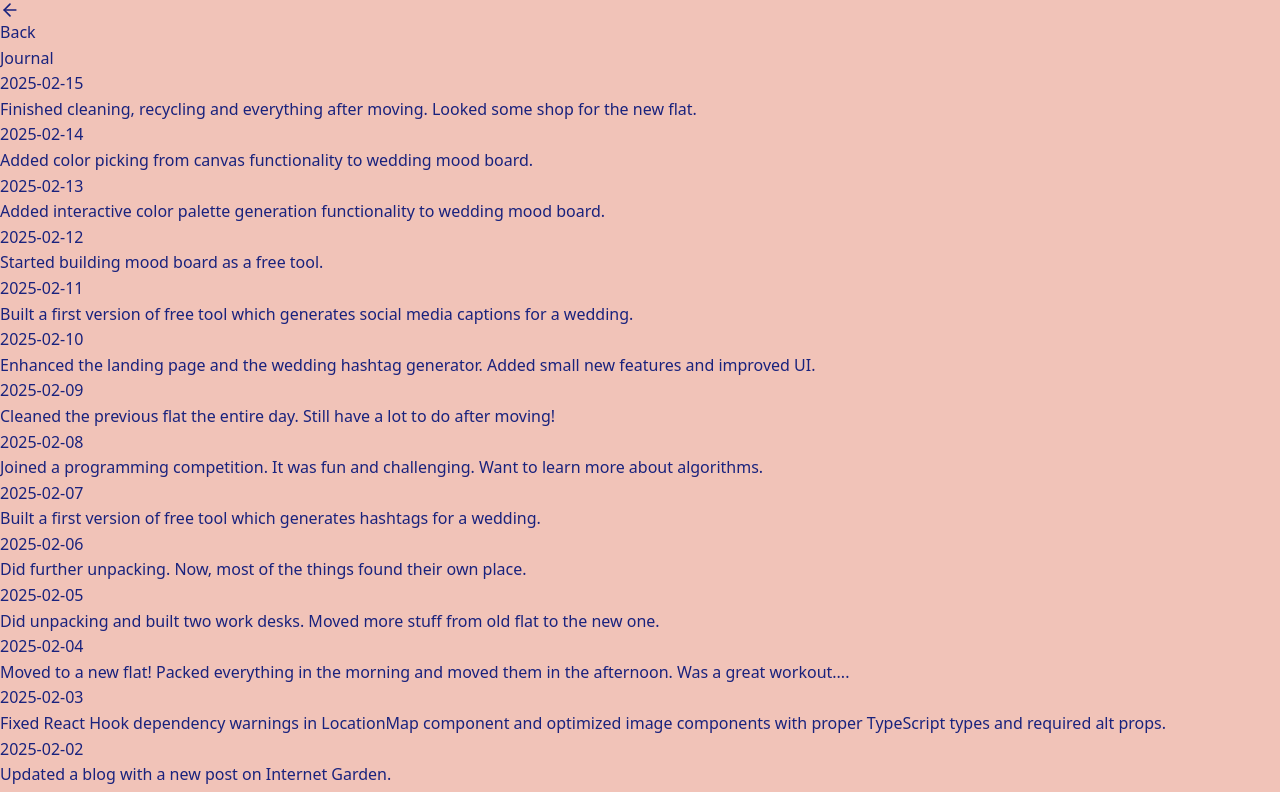
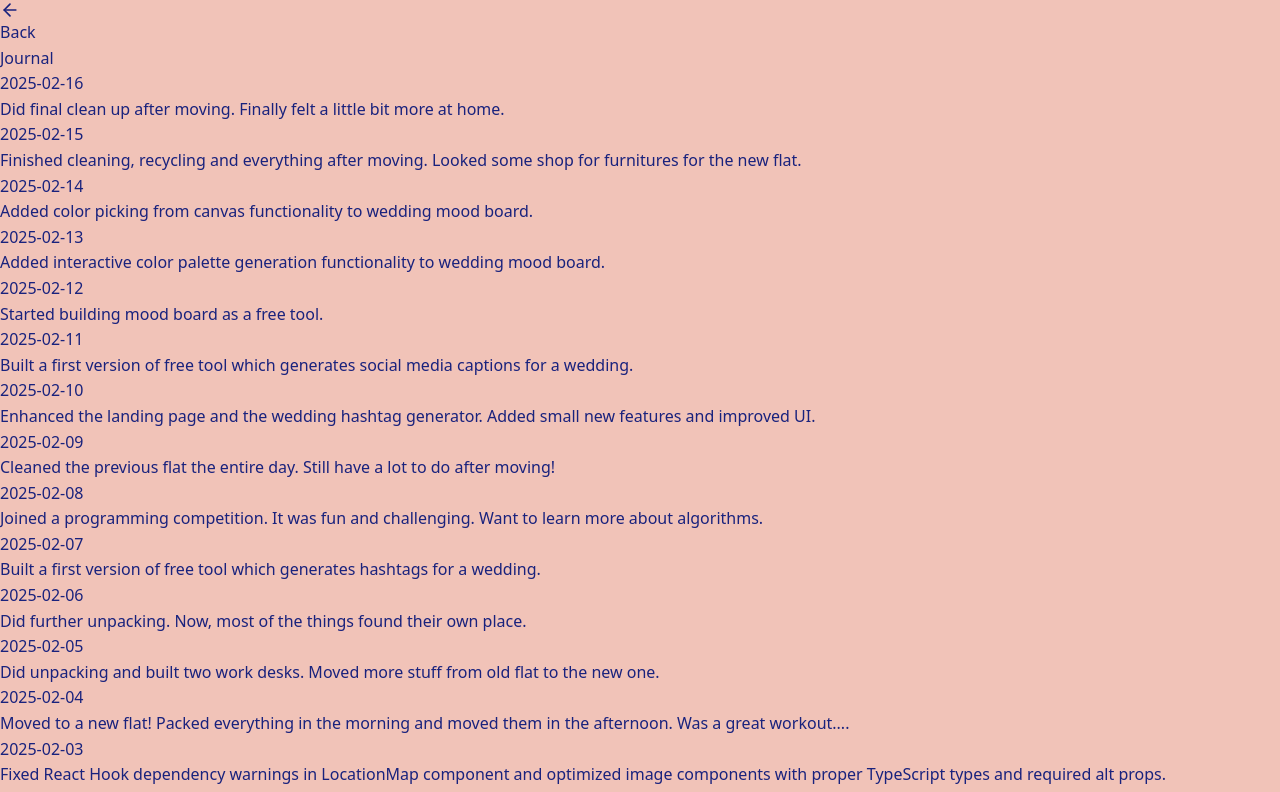
Before and after one commit to minamicode/minamicode.com, a Next.js app: page /journal in a window 1280 px wide. Shown: the top 792 px of the page. Built offline with nearby package versions, Linux system fonts and the light colour scheme.

Commit message:
add a journal entry

```diff
--- a/src/app/_components/JournalEntries.tsx
+++ b/src/app/_components/JournalEntries.tsx
@@ -7,8 +7,12 @@ type JournalEntry = {
 
 const entries: JournalEntry[] = [
   {
+    date: "2025-02-16",
+    text: "Did final clean up after moving. Finally felt a little bit more at home.",
+  },
+  {
     date: "2025-02-15",
-    text: "Finished cleaning, recycling and everything after moving. Looked some shop for the new flat.",
+    text: "Finished cleaning, recycling and everything after moving. Looked some shop for furnitures for the new flat.",
   },
   {
     date: "2025-02-14",
```
